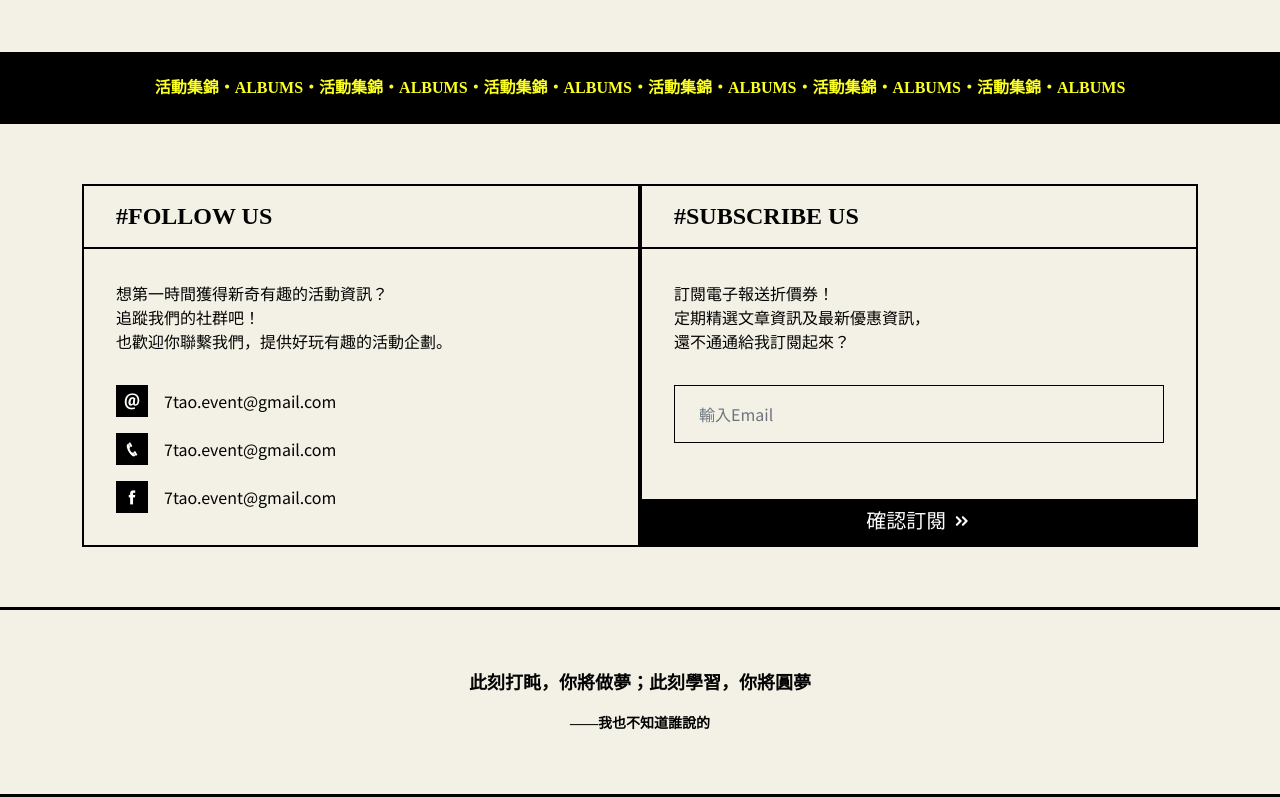
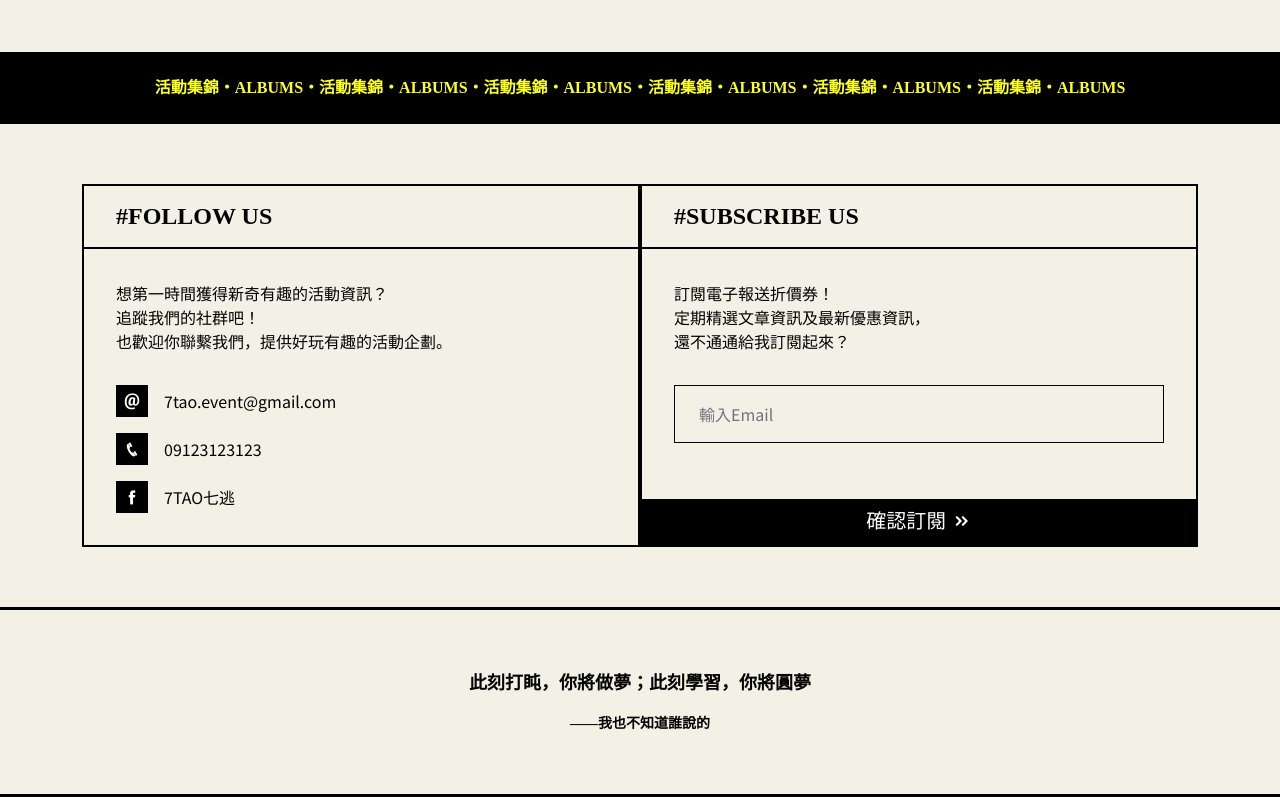
Before and after one commit to ZH-Wu/Week6, a website built with Vite: page pages/index.html in a window 1280 px wide. Shown: the part 3020-3817 px from the top of the page. Built offline with nearby package versions, Linux system fonts and the light colour scheme.

Commit message:
Revise details

```diff
--- a/pages/index.html
+++ b/pages/index.html
@@ -288,19 +288,19 @@
                                         <div class="bg-black d-flex justify-content-center align-items-center me-3"
                                             style="width: 2rem; height: 2rem;"><i
                                                 class="icofont-ui-email text-white"></i></div>
-                                        <a href="#">7tao.event@gmail.com</a>
+                                        <a href="mailto:7tao.event@gmail.com">7tao.event@gmail.com</a>
                                     </div>
                                     <div class="d-flex align-items-center noto-sans mb-3">
                                         <div class="bg-black d-flex justify-content-center align-items-center me-3"
                                             style="width: 2rem; height: 2rem;"><i class="icofont-phone text-white"></i>
                                         </div>
-                                        <a href="#">7tao.event@gmail.com</a>
+                                        <a href="tel:09123123123">09123123123</a>
                                     </div>
                                     <div class="d-flex align-items-center noto-sans">
                                         <div class="bg-black d-flex justify-content-center align-items-center me-3"
                                             style="width: 2rem; height: 2rem;"><i
                                                 class="icofont-facebook text-white"></i></div>
-                                        <a href="#">7tao.event@gmail.com</a>
+                                        <a href="#">7TAO七逃</a>
                                     </div>
 
                                 </div>
```
